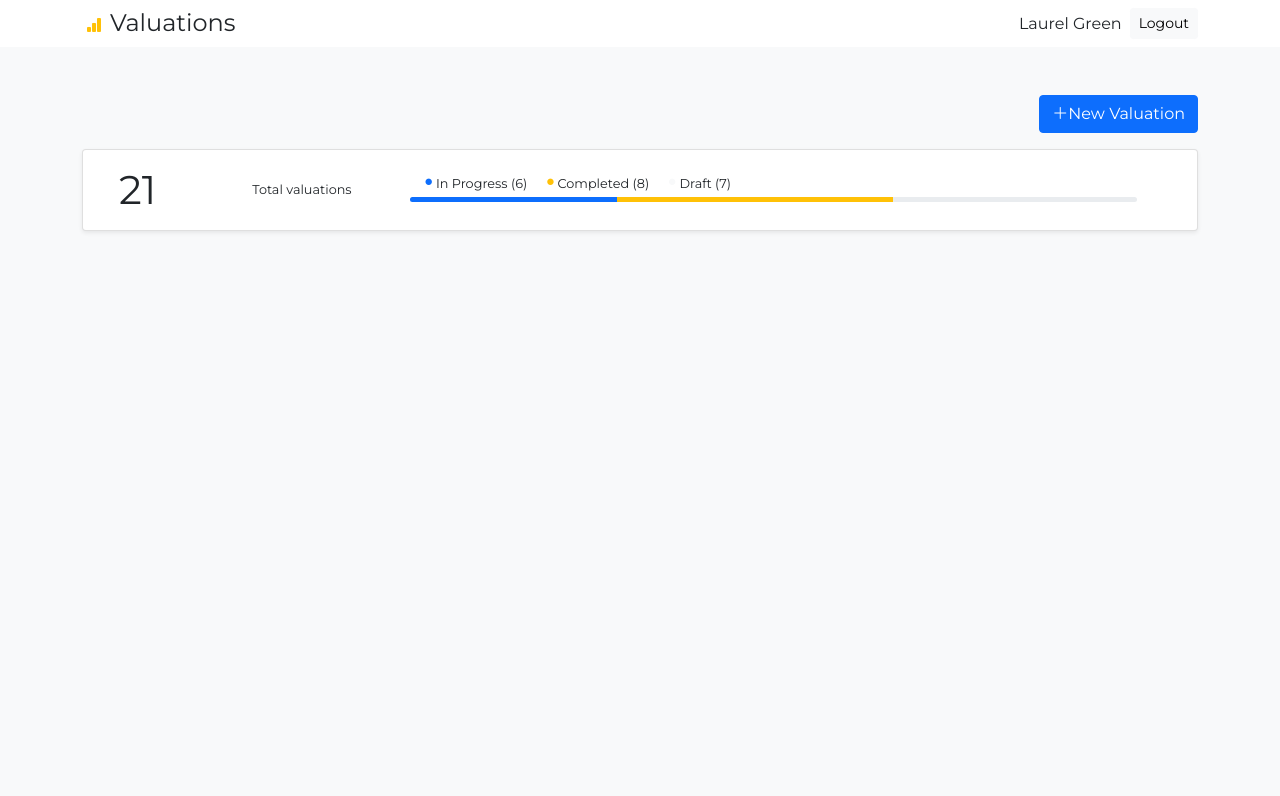
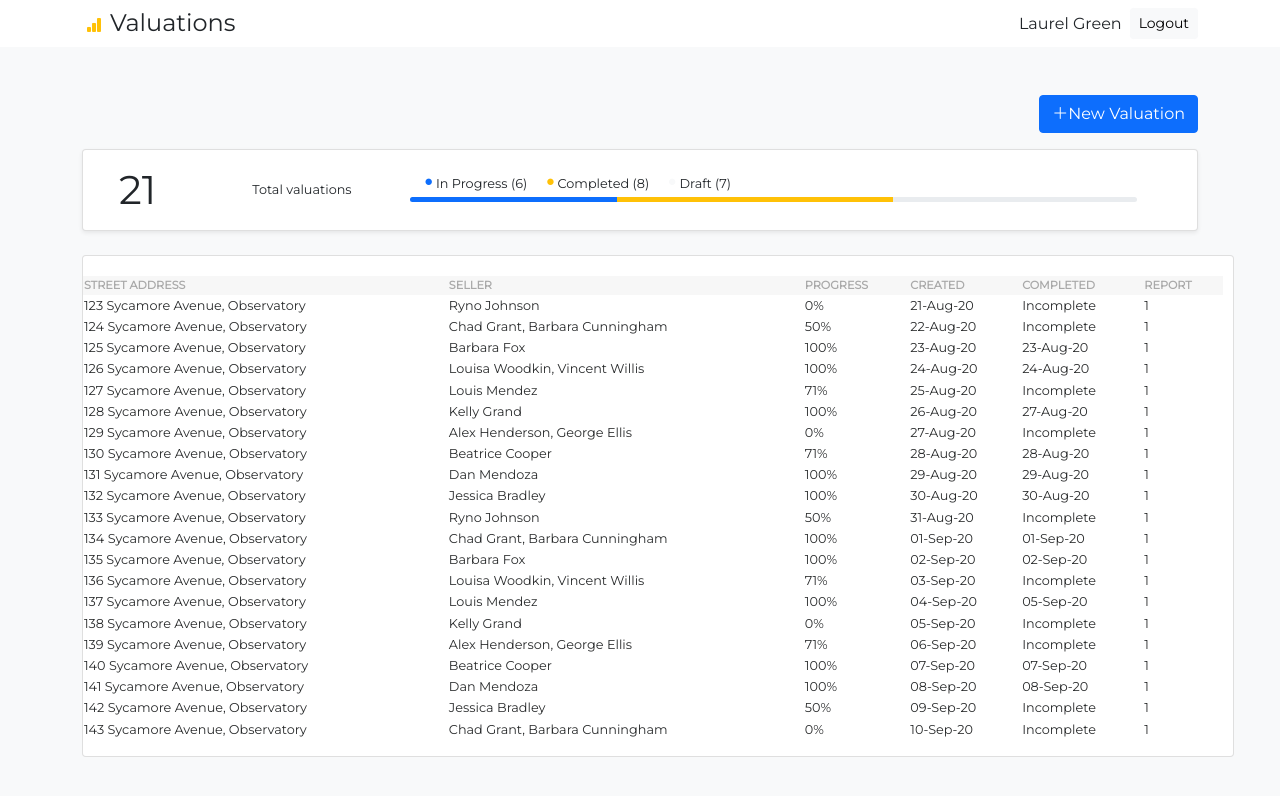
Before and after one commit to JasonJF/rawson-dev-test, a React (Vite) app in the folder rawson-valuation-screen/: page / in a window 1280 px wide. Shown: the top 796 px of the page. Built offline with nearby package versions, Linux system fonts and the light colour scheme.

Commit message:
feat: Table skeleton added

```diff
--- a/rawson-valuation-screen/package.json
+++ b/rawson-valuation-screen/package.json
@@ -15,6 +15,7 @@
   },
   "devDependencies": {
     "@vitejs/plugin-react": "^1.0.7",
+    "json-loader": "^0.5.7",
     "vite": "^2.7.2"
   }
 }
--- a/rawson-valuation-screen/src/App.css
+++ b/rawson-valuation-screen/src/App.css
@@ -20,3 +20,17 @@
 .legendItemText i {
   font-size: 0.4rem;
 }
+.tableContainer {
+  width: 90vw;
+  margin: auto;
+}
+
+tbody {
+  font-size: 0.8rem;
+  color: #292b2c;
+}
+.customTableHead {
+  background-color: #f7f7f7;
+  color: darkgray;
+  font-size: 0.7rem;
+}
--- a/rawson-valuation-screen/src/App.jsx
+++ b/rawson-valuation-screen/src/App.jsx
@@ -1,6 +1,7 @@
-import './App.css'
-import MyNavbar from './components/MyNavbar'
-import ValuationsSummary from './components/ValuationsSummary'
+import './App.css';
+import MyNavbar from './components/MyNavbar';
+import MyReactTable from './components/MyReactTable';
+import ValuationsSummary from './components/ValuationsSummary';
 
 function App() {
 
@@ -14,6 +15,7 @@ function App() {
           </button>
         </div>
         <ValuationsSummary/>
+        <MyReactTable/>
       </div>
 
 
--- /dev/null
+++ b/rawson-valuation-screen/src/components/CreateTable.jsx
@@ -0,0 +1,108 @@
+import {
+  useTable,
+  useGlobalFilter,
+  useAsyncDebounce,
+  useSortBy
+} from "react-table";
+import { useState } from "react";
+
+export default function Table({ columns, data }) {
+  //Example taken from https://nafeu.medium.com/global-filtering-and-sorting-with-react-table-ec604e57614a
+
+  //Global filter
+  const TWO_HUNDRED_MS = 200;
+
+  function GlobalFilter({
+    preGlobalFilteredRows,
+    globalFilter,
+    setGlobalFilter
+  }) {
+    const [value, setValue] = useState(globalFilter);
+    const onChange = useAsyncDebounce((value) => {
+      setGlobalFilter(value || undefined);
+    }, TWO_HUNDRED_MS);
+
+    return (
+      <input
+        className="tableSearchbox form-control"
+        value={value || ""}
+        onChange={(e) => {
+          setValue(e.target.value);
+          onChange(e.target.value);
+        }}
+        placeholder={`Search`}
+      />
+    );
+  }
+  // Use the state and functions returned from useTable to build your UI
+  const {
+    getTableProps,
+    getTableBodyProps,
+    headerGroups,
+    rows,
+    prepareRow,
+    state: { globalFilter },
+    visibleColumns,
+    preGlobalFilteredRows,
+    setGlobalFilter
+  } = useTable(
+    {
+      columns,
+      data
+    },
+    useGlobalFilter,
+    useSortBy
+  );
+
+  // Render the UI for your table
+  return (
+    <div className="container mx-0 px-0">
+      <div className="container-fluid my-1">
+        {/* <tr>
+          <th colSpan={1}> */}
+        {/* <GlobalFilter
+          preGlobalFilteredRows={preGlobalFilteredRows}
+          globalFilter={globalFilter}
+          setGlobalFilter={setGlobalFilter}
+        /> */}
+        {/* </th>
+        </tr> */}
+      </div>
+      <table {...getTableProps()} className="container mx-0">
+        <thead className="customTableHead py-2">
+          {headerGroups.map((headerGroup) => (
+            <tr {...headerGroup.getHeaderGroupProps()}>
+              {headerGroup.headers.map((column) => (
+                <th {...column.getHeaderProps(column.getSortByToggleProps())}>
+                  {column.render("Header")}
+                  {/* Add a sort direction indicator */}
+                  <span>
+                    {column.isSorted
+                      ? column.isSortedDesc
+                        ? " 🔽"
+                        : " 🔼"
+                      : ""}
+                  </span>
+                </th>
+              ))}
+            </tr>
+          ))}
+        </thead>
+        <tbody {...getTableBodyProps()} className="m-0">
+          {rows.map((row, i) => {
+            prepareRow(row);
+            return (
+              <tr {...row.getRowProps()}>
+                {row.cells.map((cell) => {
+                  return (
+                    <td {...cell.getCellProps()}>{cell.render("Cell")}</td>
+                  );
+                })}
+              </tr>
+            );
+          })}
+        </tbody>
+      </table>
+    </div>
+  );
+}
--- /dev/null
+++ b/rawson-valuation-screen/src/components/MyReactTable.jsx
@@ -0,0 +1,59 @@
+import React, { useMemo } from "react";
+import Table from "./CreateTable";
+import data from "../dummydata/testCollection.json";
+
+//import data
+
+// const data = require("../dummydata/testCollection.json");
+// const data = [{
+//   "_id": {
+//     "$oid": "61e6d643f74bde307e507b20"
+//   },
+//   "streetAddress": "123 Sycamore Avenue, Observatory",
+//   "seller": "Ryno Johnson",
+//   "progress": "0%",
+//   "created": "21-Aug-20",
+//   "completed": "Incomplete",
+//   "report": "1"
+// }]
+// console.log(data);
+
+export default function MyReactTable() {
+  const columns = useMemo(
+    () => [
+      {
+        Header: "STREET ADDRESS",
+        accessor: "streetAddress"
+      },
+      {
+        Header: "SELLER",
+        accessor: "seller"
+      },
+      {
+        Header: "PROGRESS",
+        accessor: "progress"
+      },
+      {
+        Header: "CREATED",
+        accessor: "created"
+      },
+      {
+        Header: "COMPLETED",
+        accessor: "completed"
+      },
+      {
+        Header: "REPORT",
+        accessor: "report"
+      }
+    ],
+    []
+  );
+
+  const rows = useMemo(() => data, []);
+
+  return (
+    <div className="tableContainer card py-3 px-0 my-4">
+      <Table columns={columns} data={rows} />
+    </div>
+  );
+}
```
Also changed, not shown: rawson-valuation-screen/src/components/MyBootstrapTable.jsx (added, +80 -0 lines), 1 other file (tests, documents, lock files or other folders).
